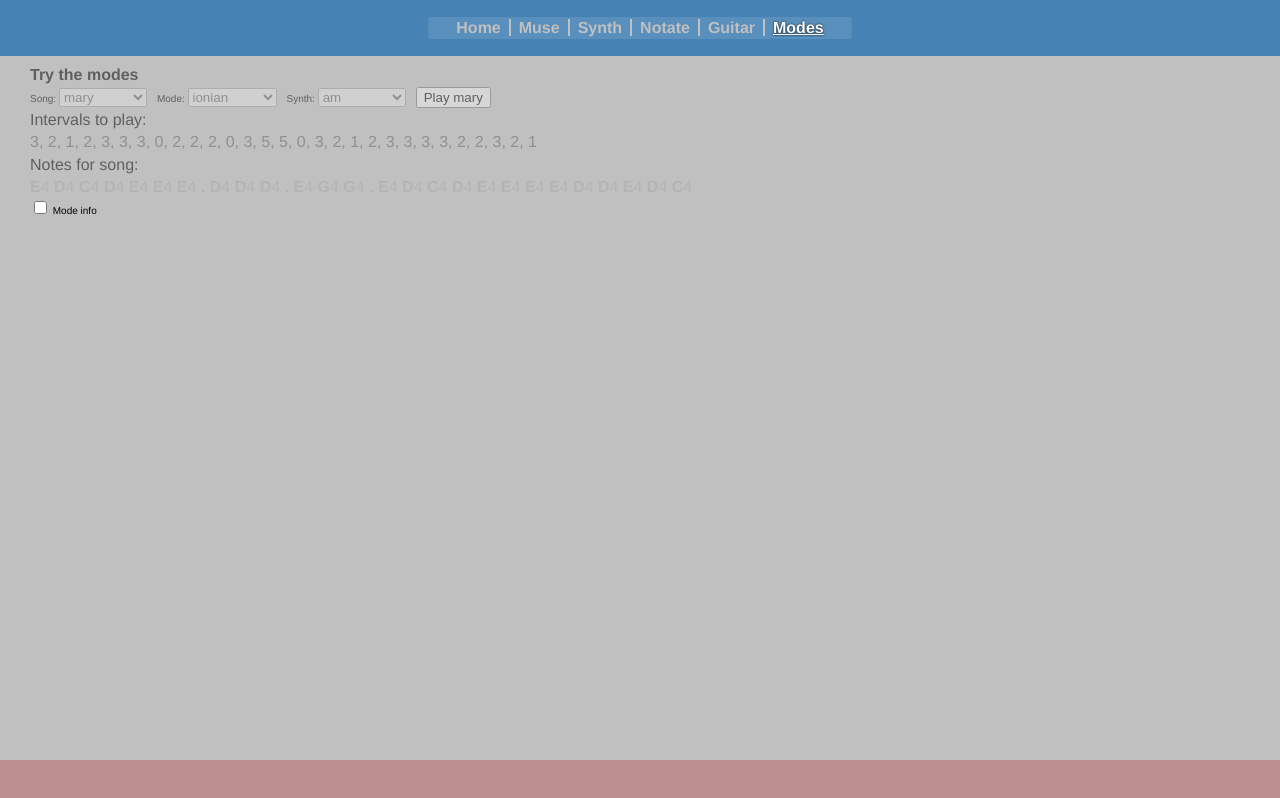
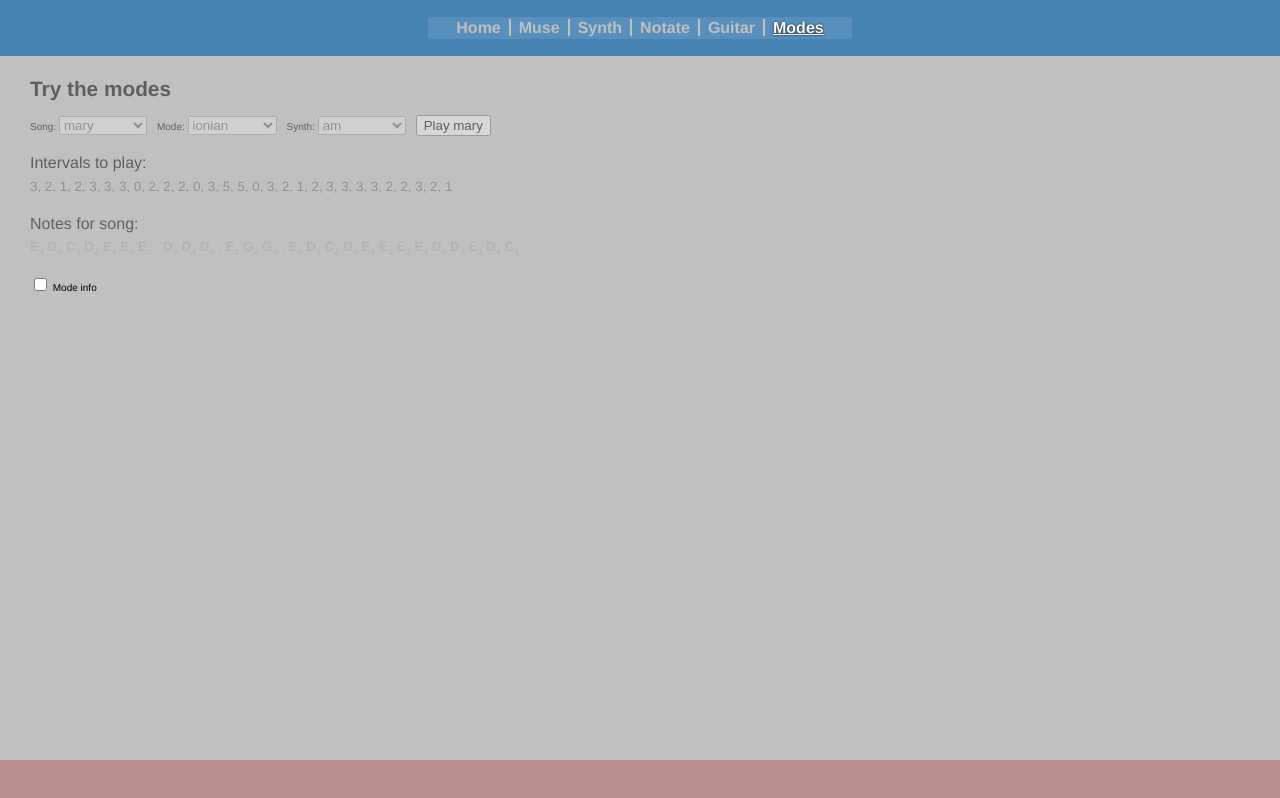
Before and after one commit to dvdrtrgn/build-blocks, a Vue app: page /#/Modes in a window 1280 px wide. Built offline with nearby package versions, Linux system fonts and the light colour scheme.

Commit message:
Org the sass

```diff
--- a/src/scss/base.scss
+++ b/src/scss/base.scss
@@ -1,3 +1,6 @@
 @import 'base/reset';
 // @import 'base/form';
+@import 'un-reset';
+
 @import 'base/general';
+@import 'click-enable';
--- a/src/scss/base/_general.scss
+++ b/src/scss/base/_general.scss
@@ -33,7 +33,7 @@ body {
 
   ::selection {
     // background: $primary-font-color;
-    // color: $white;
+    color: white;
     text-shadow: none;
   }
 }
--- /dev/null
+++ b/src/scss/click-enable.scss
@@ -0,0 +1,18 @@
+.click-enable:not([enabled]) {
+  opacity: 0.8;
+  position: relative;
+  &:before {
+    align-items: center;
+    background-color:  rgba(222, 222, 222, 0.5);
+    color: red;
+    content: 'Click to Enable';
+    display: flex;
+    font-size: 3rem;
+    height: 100%;
+    justify-content: center;
+    left: 0;
+    position: absolute;
+    top: 0;
+    width: 100%;
+  }
+}
--- /dev/null
+++ b/src/scss/un-reset.scss
@@ -0,0 +1,20 @@
+h1 {
+  font-size: 1.3em;
+  margin-block-start: 0.5em;
+  margin-block-end: 0.5em;
+}
+p {
+  margin-block-start: 1em;
+  margin-block-end: 1em;
+}
+small {
+  font-size: smaller;
+}
+sup {
+  vertical-align: super;
+  font-size: xx-small;
+}
+sub {
+  vertical-align: sub;
+  font-size: xx-small;
+}
```
